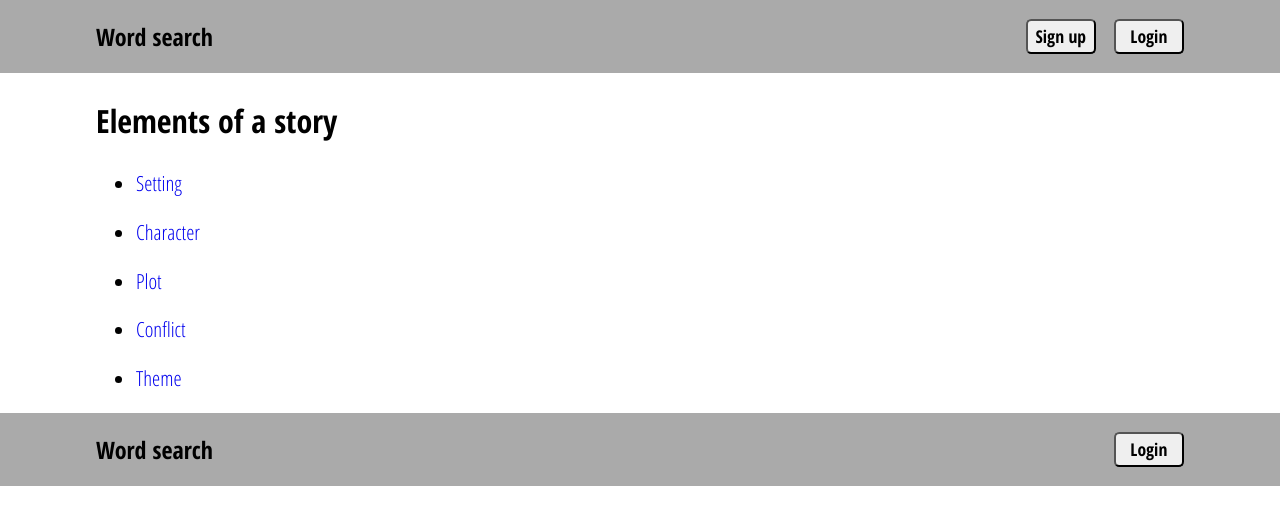
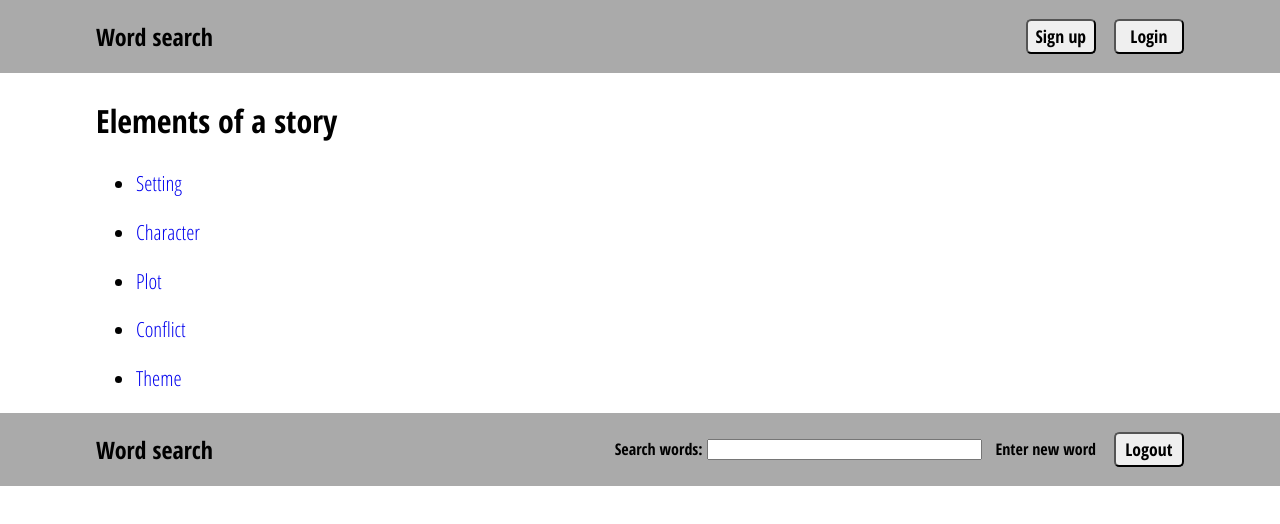
Before and after one commit to AdiCoder94/WordSearchRepo, a React (Create React App) app in the folder wordsearch-frontend/: page /memberdashboard in a window 1280 px wide. Shown: the top 524 px of the page. Built offline with nearby package versions, Linux system fonts and the light colour scheme.

Commit message:
added new word entry page

```diff
--- a/wordsearch-frontend/src/components/Components/memberHeader.js
+++ b/wordsearch-frontend/src/components/Components/memberHeader.js
@@ -1,4 +1,6 @@
 import React, { Component } from 'react';
+import { Link } from 'react-router-dom';
+
 
 import '../../scss/base_styles.scss';
 import '../../scss/header_styles.scss';
@@ -9,8 +11,10 @@ class MemberHeader extends Component{
 			<React.Fragment>
 			    <div className="site-header flex-row">
 		        <h2 className='site-name'>Word search</h2>
+		        <span className='search-word-text'>Search words:</span><input className='search-newword-textfield'></input>
+		        <Link to="/new_entry"><p className='enter-newword-link'>Enter new word</p></Link>
 		        <div className="btn-holder">
-			        <button className='login-btn' onClick={this.showLoginModal}>Login</button>
+			        <button className='login-btn'>Logout</button>
 		        </div>
 		      </div>
 			</React.Fragment>
--- a/wordsearch-frontend/src/components/pages/SignUp.js
+++ /dev/null
@@ -1,18 +0,0 @@
-import React, { Component } from "react";
-import { Link } from 'react-router-dom';
-
-import Header from '../Components/header';
-
-class SignUpForm extends Component{
-	render(){
-		return(
-			<React.Fragment>
-			<Header />
-				<p>this is sign up page</p>
-
-			</React.Fragment>
-		)
-	}
-}
-
-export default SignUpForm;
--- /dev/null
+++ b/wordsearch-frontend/src/components/pages/enterNewWord.js
@@ -0,0 +1,15 @@
+import React, { Component } from 'react';
+
+import MemberHeader from "../Components/memberHeader";
+
+class EnterNewWord extends Component{
+	render(){
+		return(
+			<React.Fragment>
+				<p>this is new entry</p>
+			</React.Fragment>
+		)
+	}
+}
+
+export default EnterNewWord;
--- a/wordsearch-frontend/src/components/pages/publicDashboard.js
+++ b/wordsearch-frontend/src/components/pages/publicDashboard.js
@@ -1,4 +1,5 @@
 import React, { Component } from 'react';
+
 
 import '../../scss/base_styles.scss';
 import '../../scss/article_styles.scss';
@@ -6,8 +7,6 @@ import '../../scss/article_styles.scss';
 import Header from '../Components/header';
 import ElementOfStory from '../Components/ElementsOfStory';
 import Routes from '../../routes';
-
-
 
 class PublicDashboard extends Component {
   render() {
--- a/wordsearch-frontend/src/routes.js
+++ b/wordsearch-frontend/src/routes.js
@@ -8,8 +8,8 @@ import StoryConflict from './components/Pages/Conflict';
 import StoryCharacter from './components/Pages/Characters';
 import StoryTheme from './components/Pages/Theme';
 import StoryPlot from './components/Pages/Plot';
-import SignUp from './components/Pages/SignUp';
 import MemberHeader from './components/Components/memberHeader';
+import EnterNewWord from './components/Pages/enterNewWord';
 
 
 function Routes(){
@@ -22,6 +22,7 @@ function Routes(){
 			<Route path='/theme' component={StoryTheme} exact />
 			<Route path='/plot' component={StoryPlot} exact />
 			<Route path='/memberdashboard' component={MemberHeader} exact />
+			<Route path='/new_entry' component={EnterNewWord} exact />
 		</React.Fragment>
 	)
 }
--- a/wordsearch-frontend/src/scss/article_styles.scss
+++ b/wordsearch-frontend/src/scss/article_styles.scss
@@ -200,5 +200,4 @@
         font-family: "Open Sans Condensed-Bold";
         margin-left: 0.4em;
     }
-
 }
--- a/wordsearch-frontend/src/scss/header_styles.scss
+++ b/wordsearch-frontend/src/scss/header_styles.scss
@@ -5,14 +5,43 @@
     background-color: #aaa;
     font-family: 'Open Sans Condensed-Bold';
 
-    .login-btn,.signup-btn{
+    .site-name {
+        flex-grow: 1;
+    }
+
+    .login-btn,
+    .signup-btn {
         height: 2em;
         width: 4em;
         font-family: "Open Sans Condensed-Bold";
         border-radius: 0.3em;
         font-size: 1.1em;
     }
-    .login-btn{
-        margin-left:1em;
+
+    .login-btn {
+        margin-left: 1em;
     }
 }
+
+//member header
+.search-word-text {
+    margin-right: 0.3em;
+}
+
+.search-newword-textfield {
+    margin-right: 1em;
+    width: 20em;
+}
+
+a {
+    text-decoration: none;
+
+    .enter-newword-link {
+        color: black;
+    }
+
+    &:hover {
+        text-decoration: underline;
+
+    }
+}
```
Also changed, not shown: wordsearch-frontend/src/components/pages/memberDashboard.js (added, +18 -0 lines).
